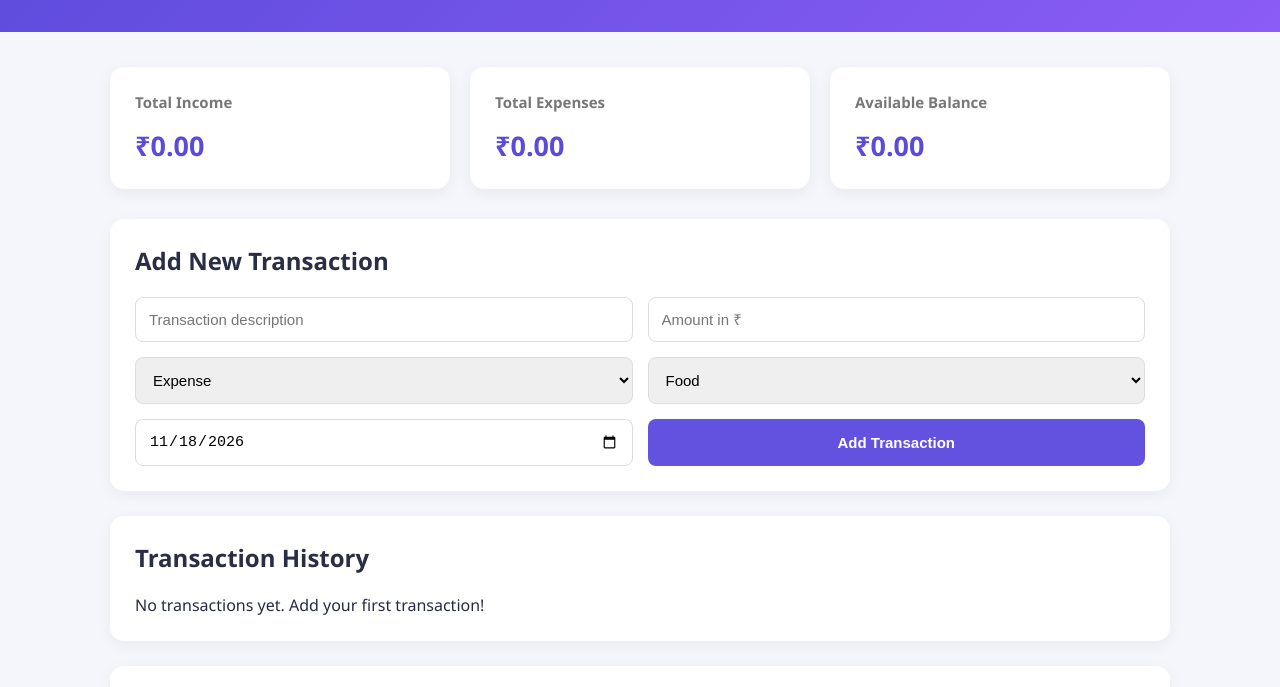
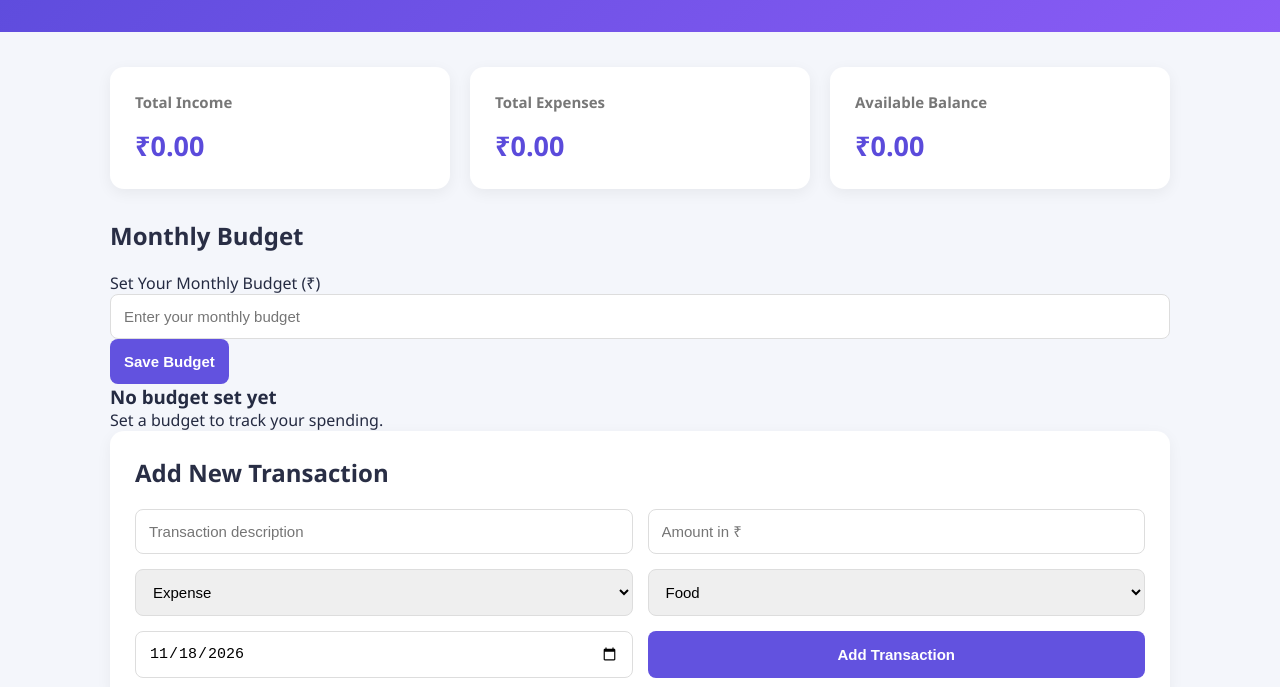
Before and after one commit to devbybhakti/smart-expense-tracker, a plain HTML site: page index.html in a window 1280 px wide. Shown: the part 113-800 px from the top of the page. Drawn offline with nearby package versions, Linux system fonts and the light colour scheme.

Commit message:
Update index.html

```diff
--- a/index.html
+++ b/index.html
@@ -33,6 +33,29 @@
                 <p id="balance">₹0</p>
             </div>
         </section>
+
+<section class="budget-section">
+    <h2>Monthly Budget</h2>
+
+    <div class="budget-card">
+        <label for="budget-amount">Set Your Monthly Budget (₹)</label>
+
+        <input type="number" id="budget-amount"
+            placeholder="Enter your monthly budget" min="1">
+
+        <button id="save-budget">Save Budget</button>
+
+        <h3 id="budget-status">No budget set yet</h3>
+
+        <div class="budget-progress">
+            <div id="budget-progress-bar"></div>
+        </div>
+
+        <p id="budget-message">
+            Set a budget to track your spending.
+        </p>
+    </div>
+</section>
 
         <section class="transaction-form">
             <h2>Add New Transaction</h2>
```
